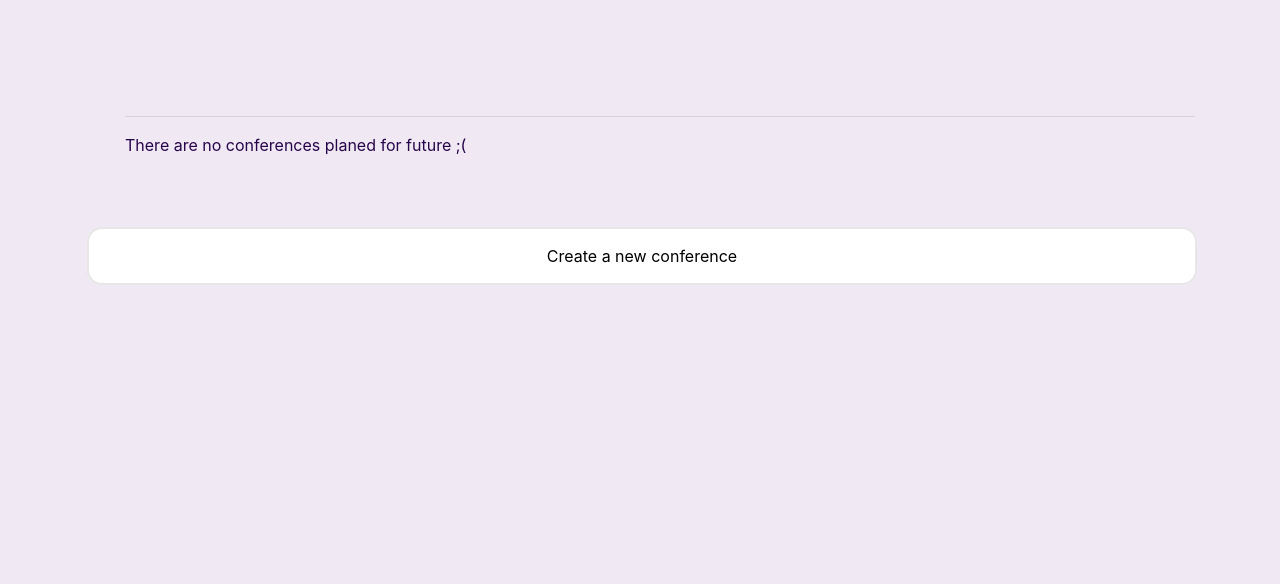
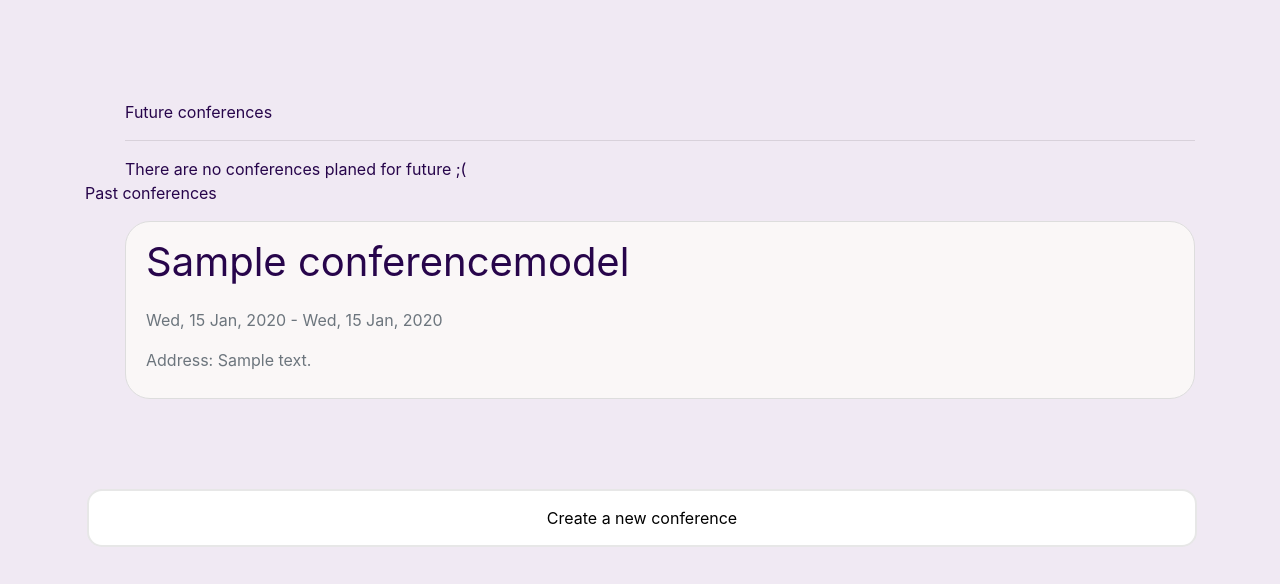
Before and after one commit to SkuratovichA/conference-hub, a Django app: a page that uses templates/conferences/display_conferences.html in a window 1280 px wide. Shown: the part 54-638 px from the top of the page. Run offline with Django 4.2, Linux system fonts and the light colour scheme; tables that the repository leaves empty hold one stand-in row (values such as "Sample post"); style sheets or scripts are compiled from the project's sources; some libraries are stand-ins or nearby versions.

Commit message:
add past conf to conf display

```diff
--- a/conferences/views/conferences.py
+++ b/conferences/views/conferences.py
@@ -15,7 +15,18 @@ logger = logging.getLogger(__name__)
 class DisplayConferenceView(generic.ListView):
     model = conf_models.ConferenceModel
     template_name = 'conferences/display_conferences.html'
-    context_object_name = 'upcoming_confs'
+
+    def get_context_data(self, **kwargs):
+        context = super().get_context_data(**kwargs)
+        context['upcoming_confs'] = conf_models.ConferenceModel.objects.filter(
+            date_from__gte=timezone.now(),
+            organization__user__username=self.kwargs.get('username')
+        ).order_by('date_from')
+        context['past_confs'] = conf_models.ConferenceModel.objects.filter(
+            date_from__lt=timezone.now(),
+            organization__user__username=self.kwargs.get('username')
+        ).order_by('-date_from')
+        return context
 
     def get_queryset(self):
         """Return the future events"""
--- a/templates/conferences/display_conferences.html
+++ b/templates/conferences/display_conferences.html
@@ -2,6 +2,7 @@
 {% block content %}
     <div>
         <ul style="list-style: none; position: relative;">
+        <p>Future conferences</p>
             {% for conf in upcoming_confs %}
                 <li>
                     <div onclick="location.href='{% url 'conferences:conf_detail-page' conf.slug %}';"
@@ -19,6 +20,24 @@
                 <hr>There are no conferences planed for future ;(
             {% endfor %}
         </ul>
+        {% if past_confs %}
+            <p>Past conferences</p>
+            <ul>
+                {% for conf in past_confs %}
+                    <li>
+                        <div onclick="location.href='{% url 'conferences:conf_detail-page' conf.slug %}';"
+                             style="cursor: pointer;" class="content-section media-body hoverable_href">
+                            <fieldset>
+                                <p class="account-heading">{{ conf.name }}</p>
+                                <p class="text-secondary">{{ conf.date_from|date:"D, d M, Y" }} -
+                                    {{ conf.date_to|date:"D, d M, Y" }}</p>
+                                <p class="text-secondary">Address: {{ conf.address }}</p>
+                            </fieldset>
+                        </div>
+                    </li>
+                {% endfor %}
+            </ul>
+        {% endif %}
         <div class="btn_horizontal">
             <a class="btn1_wide" href="{% url 'conferences:conf_create-page' user.username %}">Create a new conference
             </a>
```
